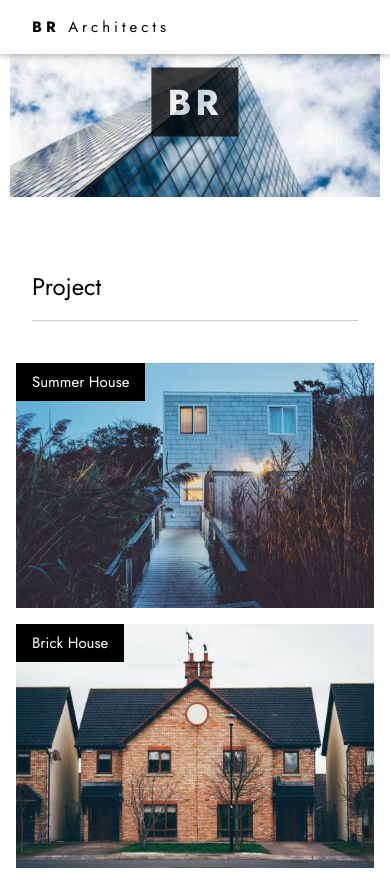
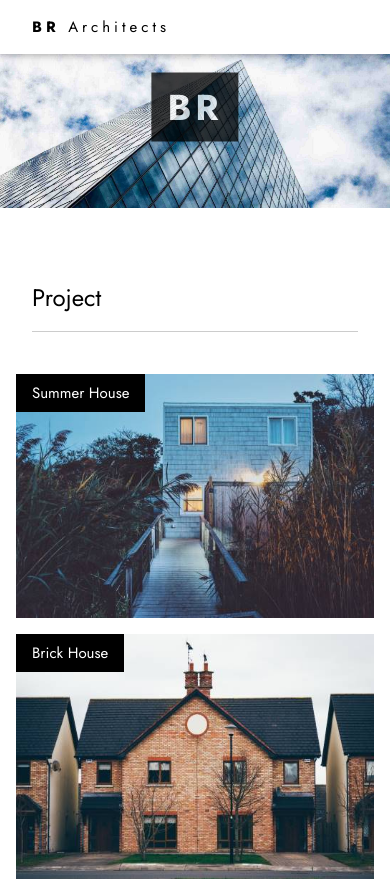
Before and after one commit to ThanhNghiaNg/LIKELION_ReactJS_LandingPage1, a plain HTML site: page index.html in a window 390 px wide. Shown: the top 881 px of the page. Drawn offline with Linux system fonts and the light colour scheme; files whose address does not match are found by name.

Commit message:
update css

```diff
--- a/assets/styles/styles.css
+++ b/assets/styles/styles.css
@@ -230,4 +230,9 @@ html {
   .hidden {
     display: none;
   }
+  #hero img {
+    width: 100%;
+    /* max-width: 1500px; */
+    margin-inline: initial;
+  }
 }
```
